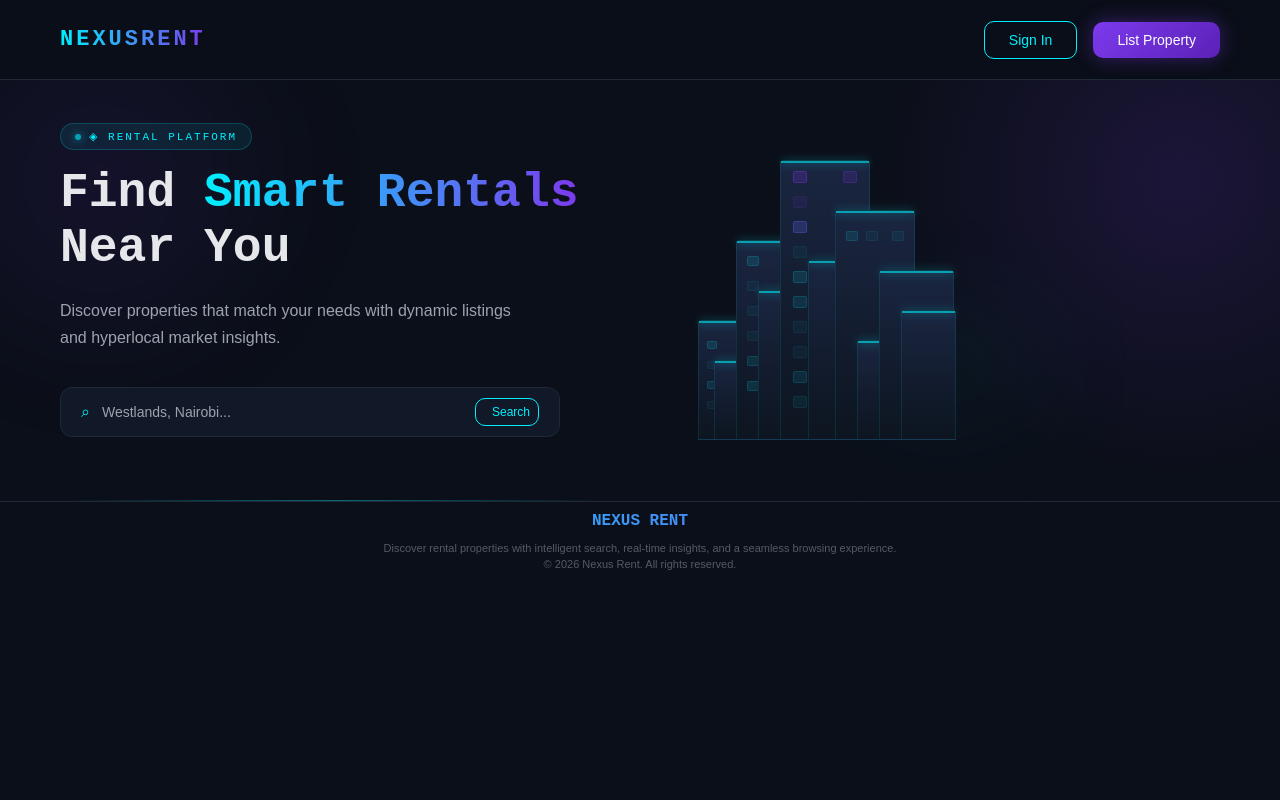
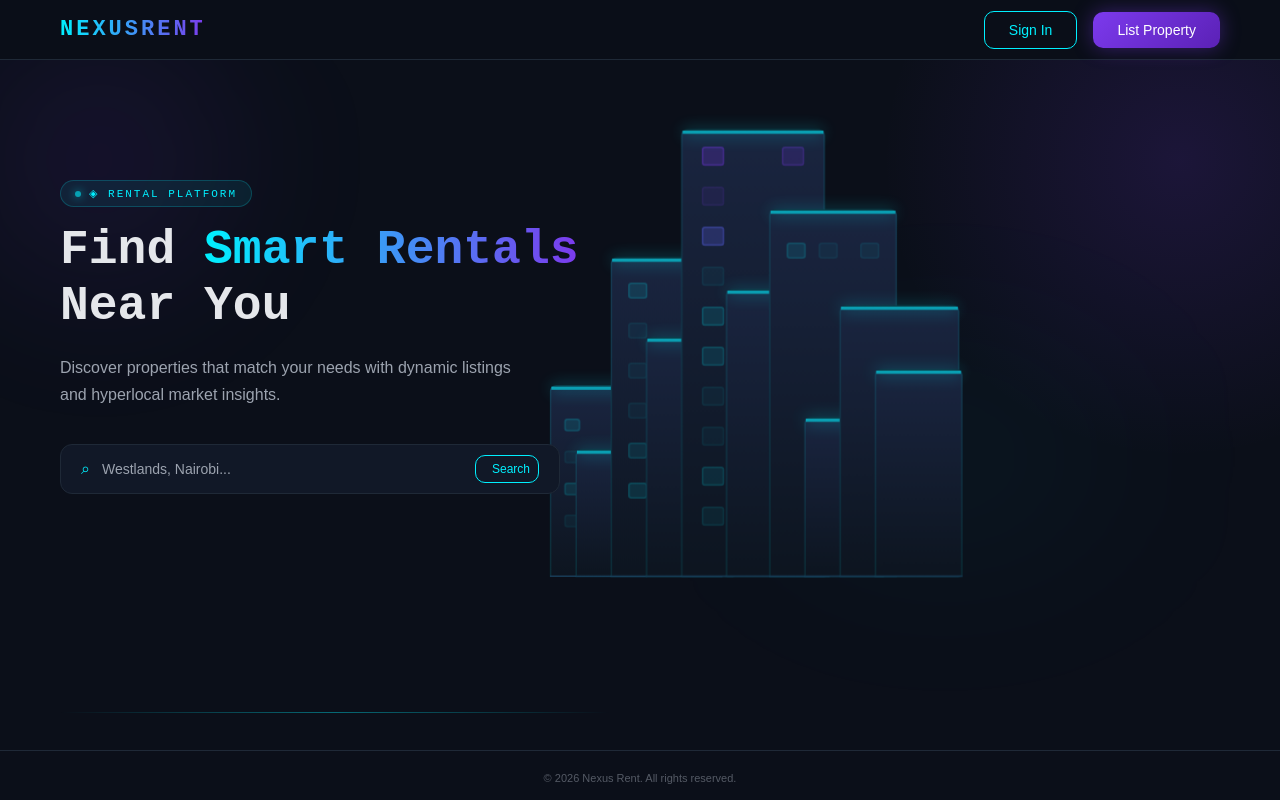
Before and after one commit to Moniqchege/nexus-rent, a Next.js app in the folder frontend/: page / in a window 1280 px wide. Built offline with nearby package versions, Linux system fonts and the light colour scheme.

Commit message:
feat: Add initial global styling, login page, and footer component to the frontend.

```diff
--- a/frontend/app/components/layout/Footer.tsx
+++ b/frontend/app/components/layout/Footer.tsx
@@ -1,19 +1,6 @@
 export default function Footer() {
   return (
     <footer>
-      <div className="footer-logo">NEXUS RENT</div>
-
-      <p
-       style={{
-          marginTop: "4px",
-          fontSize: "11px",
-          opacity: 0.5,
-        }}
-      >
-        Discover rental properties with intelligent search, real-time insights,
-        and a seamless browsing experience.
-      </p>
-
       <p
         style={{
           marginTop: "4px",
--- a/frontend/app/globals.css
+++ b/frontend/app/globals.css
@@ -28,7 +28,7 @@
     align-items: center;
     justify-content: space-between;
     padding: 0 60px;
-    height: 80px;
+    height: 60px;
     background: rgba(11,15,25,0.95);
     border-bottom: 1px solid var(--border-glow);
     backdrop-filter: blur(20px);
@@ -189,8 +189,8 @@
     display: grid;
     grid-template-columns: 1fr 1fr;
     gap: 60px;
-    padding: 40px 60px 0px;
-    min-height: 420px;
+    padding: 0px 60px 0px;
+    height: calc(100vh - 110px); /* Strictly viewport minus Navbar and Footer */
     align-items: center;
     position: relative;
     overflow: hidden;
@@ -203,6 +203,12 @@
     width: 600px; height: 600px;
     background: radial-gradient(circle, rgba(124,58,237,0.15) 0%, transparent 70%);
     pointer-events: none;
+  }
+
+  .hero-left {
+    grid-column: 1; /* Pin explicitly to avoid grid auto-placement bugs */
+    position: relative;
+    z-index: 10;
   }
 
   .hero-left h1 {
@@ -254,18 +260,21 @@
   /* City skyline illustration */
   .hero-right {
     position: relative;
-    height: 320px;
+    height: 100%;
     display: flex;
-    align-items: flex-end;
-    justify-content: center;
+    align-items: center;
+    justify-content: flex-end; /* Pin to the right */
+    grid-column: 2; /* Force into the right-hand layout column */
   }
 
   .skyline {
     width: 100%;
-    height: 100%;
+    height: 480px;
     position: relative;
     display: flex;
-  justify-content: center;
+    justify-content: center;
+    transform: scale(1.6); /* Scale up visually */
+    transform-origin: center bottom; /* Keep anchored to the bottom but centrally weighted */
   }
 
  .building {
@@ -706,7 +715,7 @@
     display: grid;
     grid-template-columns: repeat(3, 1fr);
     gap: 20px;
-    padding-top: 40px;
+    padding-top: 20px;
   }
 
   .overview-stat {
@@ -898,8 +907,6 @@
     display: none;
   }
 
-
-
   .sidebar-icon { font-size: 16px; }
 
   .dash-main { display: flex; flex-direction: column; gap: 24px; }
@@ -977,10 +984,14 @@
   /* Footer */
   footer {
     text-align: center;
-    padding: 10px;
+    padding: 0;
     border-top: 1px solid var(--border-glow);
     color: var(--text-secondary);
     font-size: 13px;
+    height: 50px;
+    display: flex;
+    align-items: center;
+    justify-content: center;
   }
 
   footer .footer-logo {
```
Also changed, not shown: frontend/app/login/page.tsx (+2 -15 lines).
